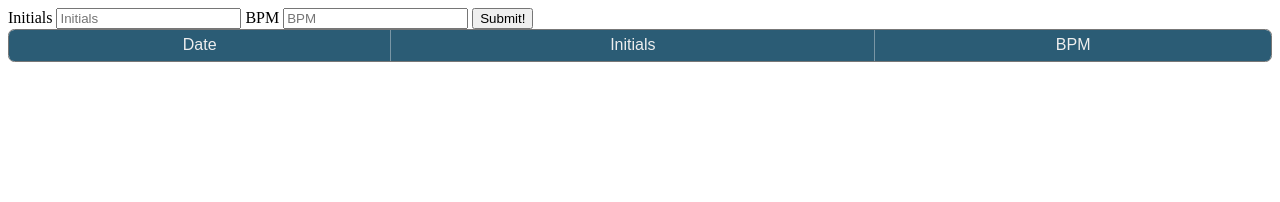
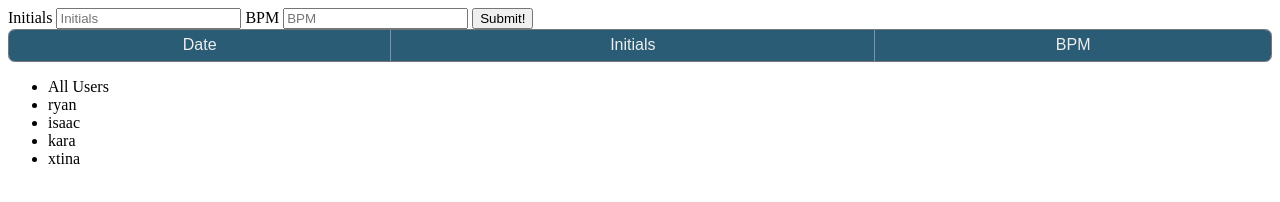
Before and after one commit to tiy-tn-fee-2016-fall/week-05, a website: page public/index.html in a window 1280 px wide. Drawn offline with nearby package versions, Linux system fonts and the light colour scheme; files that its build step writes are made by us from their sources; files whose address does not match are found by name.

Commit message:
Create HTML for stats

```diff
--- a/public/index.html
+++ b/public/index.html
@@ -28,6 +28,21 @@
 
       </tbody>
     </table>
+
+    <div class="info">
+      <ul class="users">
+        <li>All Users</li>
+        <li>ryan</li>
+        <li>isaac</li>
+        <li>kara</li>
+        <li>xtina</li>
+      </ul>
+      <div class="info__row">
+        <h3 class="max-heartrate"></h3>
+        <h3 class="min-heartrate"></h3>
+        <h3 class="avg-heartrate"></h3>
+      </div>
+    </div>
   </div>
 
   <script src="/app.js" charset="utf-8"></script>
```
